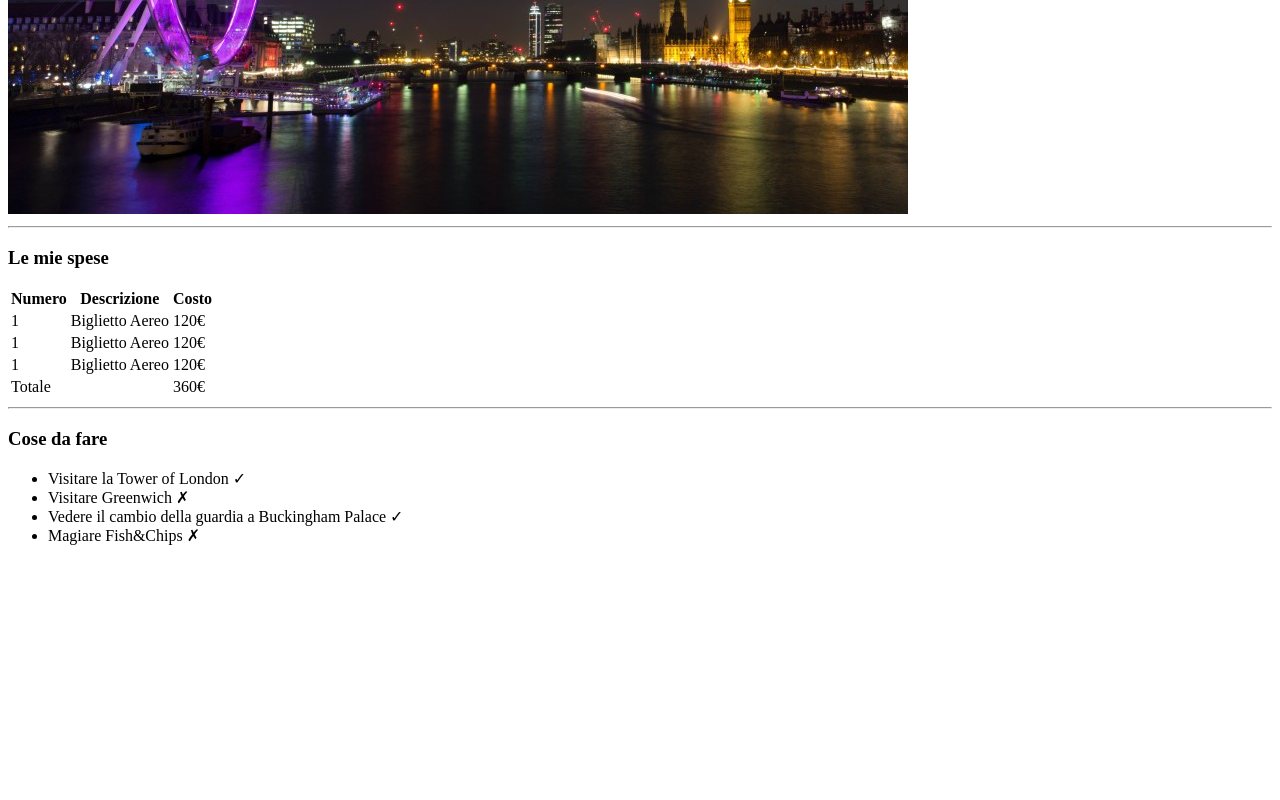
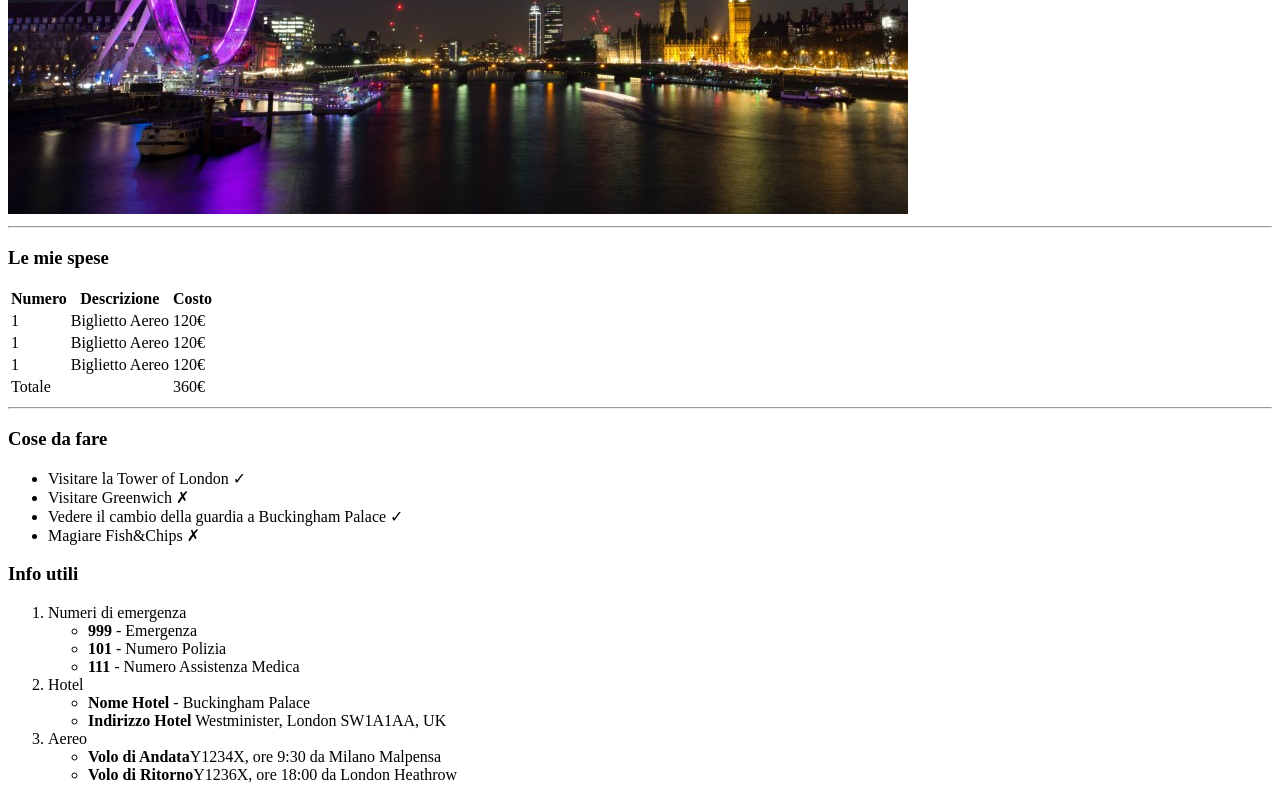
Before and after one commit to EnricoGenovese/html-london-trip, a plain HTML site: page index.html in a window 1280 px wide. Shown: the part 466-1266 px from the top of the page. Before the commit the page ends 1027 px from the top, so only its background shows below. Drawn offline with Linux system fonts and the light colour scheme.

Commit message:
add section to main

```diff
--- a/index.html
+++ b/index.html
@@ -61,6 +61,28 @@
                 <li>Magiare Fish&Chips &#10007 </li>
             </ul>
         </section>
+
+        <section>
+            <h3>Info utili</h3>
+            <ol>
+                <li>Numeri di emergenza</li>
+                    <ul>
+                        <li><strong>999</strong> - Emergenza</li>
+                        <li><strong>101</strong> - Numero Polizia</li>
+                        <li><strong>111</strong> - Numero Assistenza Medica</li>
+                    </ul>
+                <li>Hotel</li>
+                    <ul>
+                        <li><strong>Nome Hotel</strong> - Buckingham Palace</li>
+                        <li><strong>Indirizzo Hotel</strong> Westminister, London SW1A1AA, UK</li>
+                    </ul>
+                <li>Aereo</li>
+                    <ul>
+                        <li><strong>Volo di Andata</strong>Y1234X, ore 9:30 da Milano Malpensa</li>
+                        <li><strong>Volo di Ritorno</strong>Y1236X, ore 18:00 da London Heathrow</li>
+                    </ul>
+            </ol>
+        </section>
      </main>
 </body>
 </html>
```
